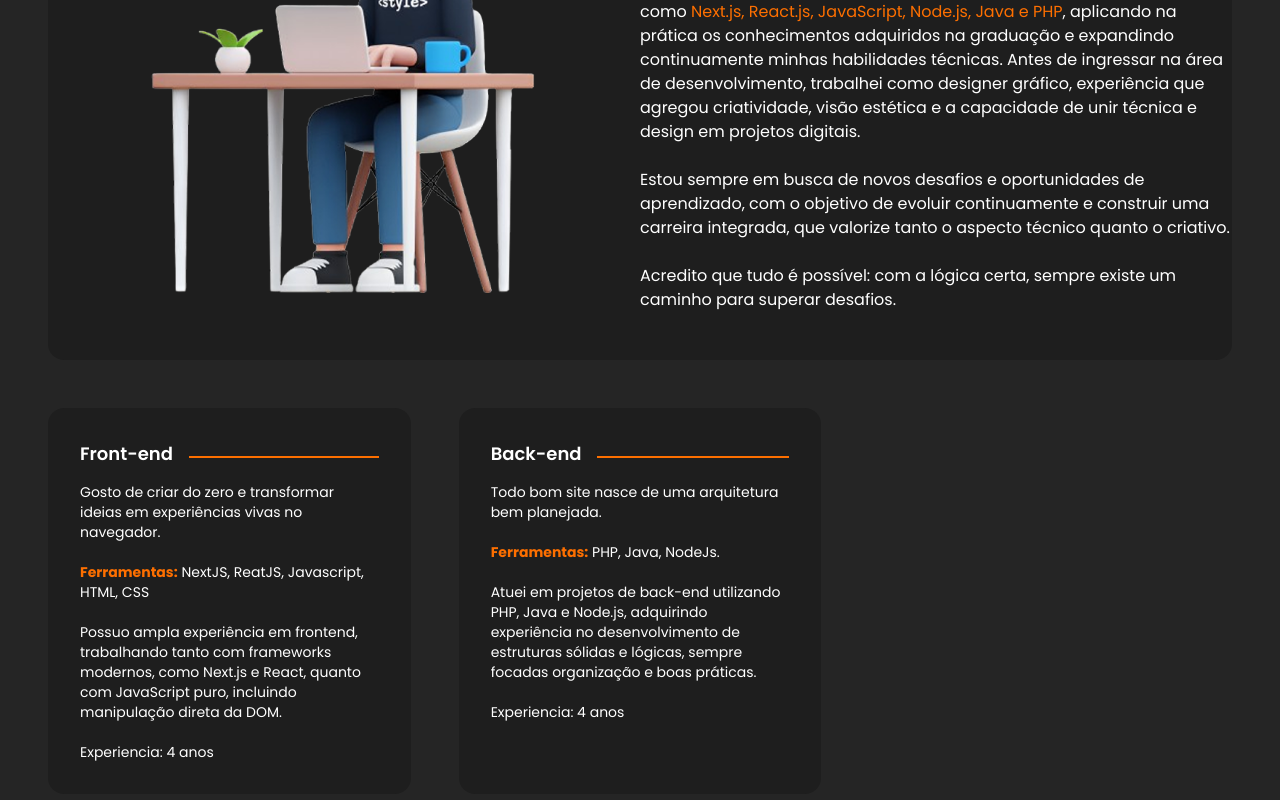
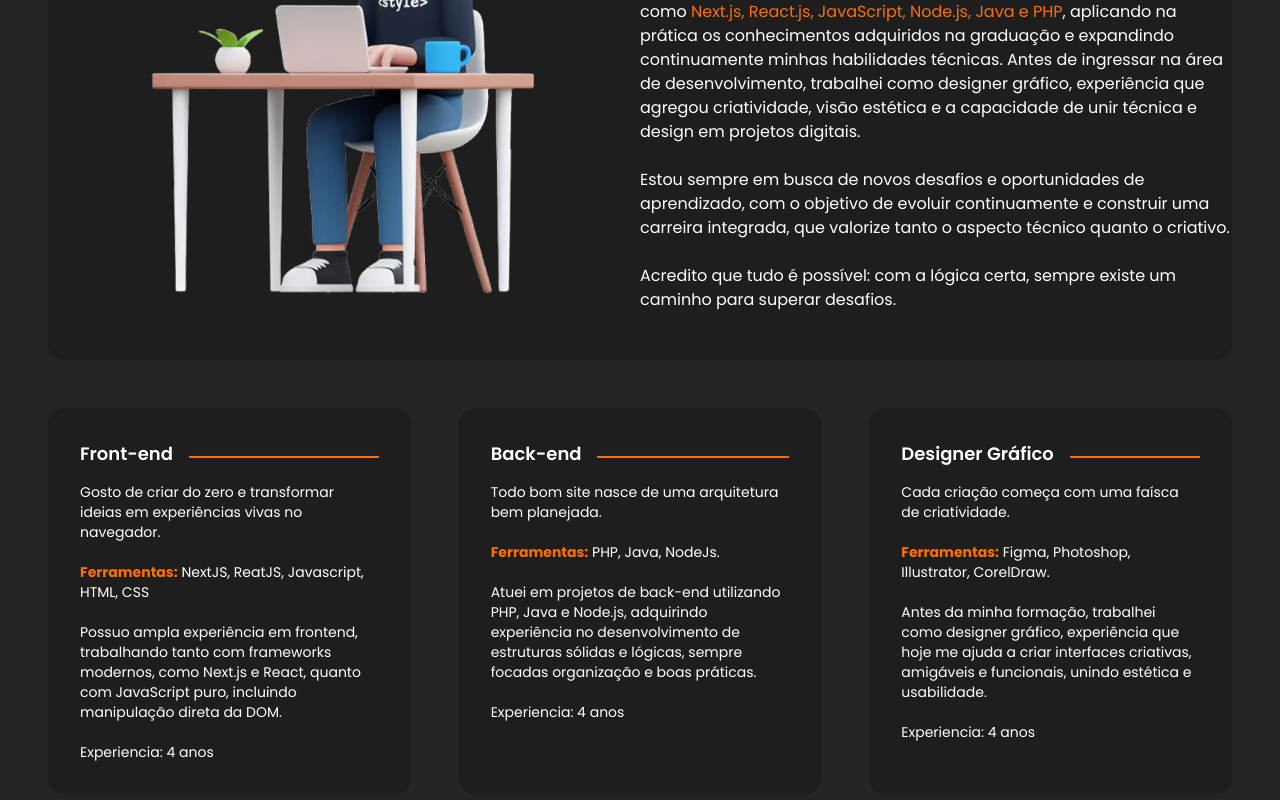
Before and after one commit to MateusRanzani/portfolio-2025, a Next.js app: page / in a window 1280 px wide. Shown: the part 1222-2022 px from the top of the page. Built offline with nearby package versions, Linux system fonts and the light colour scheme.

Commit message:
feat: add designer profile section with tools and experience details

```diff
--- a/src/app/page.tsx
+++ b/src/app/page.tsx
@@ -764,6 +764,33 @@ export default function Home() {
             </p>
           </div>
         </div>
+        <div className="p-8 bg-[var(--primary-bg)] rounded-2xl">
+          <div className="flex gap-4">
+            <h5 className="text-white font-semibold text-lg">
+              Designer Gráfico
+            </h5>
+            <hr className="border-t-2 border-[var(--orange-bg)] my-4 flex-1" />
+          </div>
+          <div className="mt-2 text-white text-sm">
+            <p>Cada criação começa com uma faísca de criatividade.</p>
+            <br />
+            <p>
+              <span className="font-bold text-[var(--orange-bg)]">
+                Ferramentas:
+              </span>{" "}
+              Figma, Photoshop, Illustrator, CorelDraw.
+            </p>
+            <br />
+            <p>
+              Antes da minha formação, trabalhei como designer gráfico,
+              experiência que hoje me ajuda a criar interfaces criativas,
+              amigáveis e funcionais, unindo estética e usabilidade.
+              <br />
+              <br />
+              Experiencia: 4 anos
+            </p>
+          </div>
+        </div>
       </div>
       <footer className="row-start-3 flex gap-[24px] flex-wrap items-center justify-center"></footer>
     </>
```
